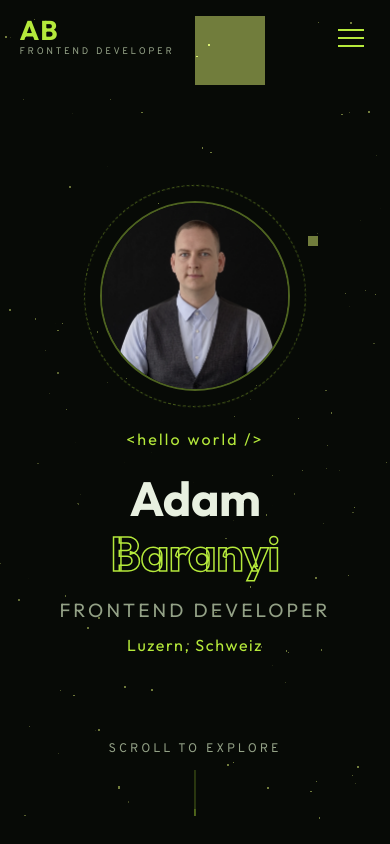
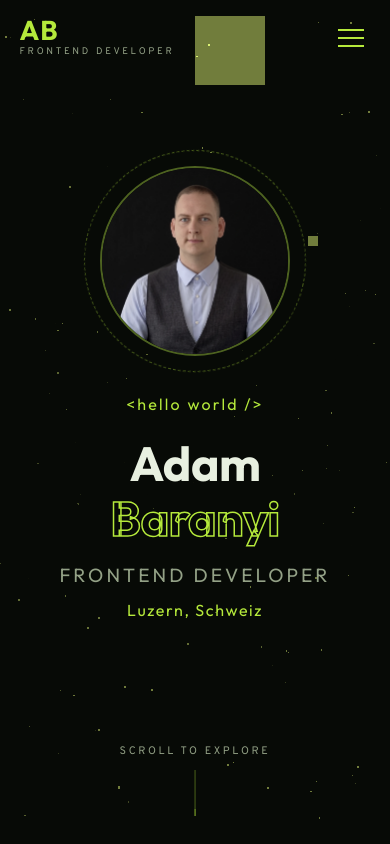
Before and after one commit to AdamBaranyi/Portfolio, a React (Vite) app: page / in a window 390 px wide. Shown: the top 844 px of the page. Built offline with nearby package versions, Linux system fonts and the light colour scheme.

Commit message:
Polish small-screen layout: hero spacing, scroll hint, overlay close button

```diff
--- a/src/components/Footer.css
+++ b/src/components/Footer.css
@@ -40,6 +40,7 @@
 .footer-links a {
   color: var(--text-muted);
   font-size: 0.9rem;
+  text-transform: capitalize;
   transition: color 0.2s ease;
 }
 
--- a/src/components/Navbar.css
+++ b/src/components/Navbar.css
@@ -161,7 +161,8 @@
 .mobile-overlay {
   position: fixed;
   inset: 0;
-  z-index: 110;
+  /* stays below the navbar so the hamburger/close button remains clickable */
+  z-index: 95;
   display: flex;
   flex-direction: column;
   align-items: center;
--- a/src/sections/Hero.css
+++ b/src/sections/Hero.css
@@ -94,6 +94,7 @@
   font-size: 0.78rem;
   letter-spacing: 0.24em;
   text-transform: uppercase;
+  white-space: nowrap;
   transition: color 0.2s ease;
 }
 
@@ -134,6 +135,10 @@
 }
 
 @media (max-width: 800px) {
+  .hero {
+    padding-bottom: 130px;
+  }
+
   .hero-inner {
     flex-direction: column-reverse;
     text-align: center;
@@ -144,4 +149,8 @@
     width: 190px;
     height: 190px;
   }
+
+  .scroll-hint {
+    font-size: 0.68rem;
+  }
 }
```
